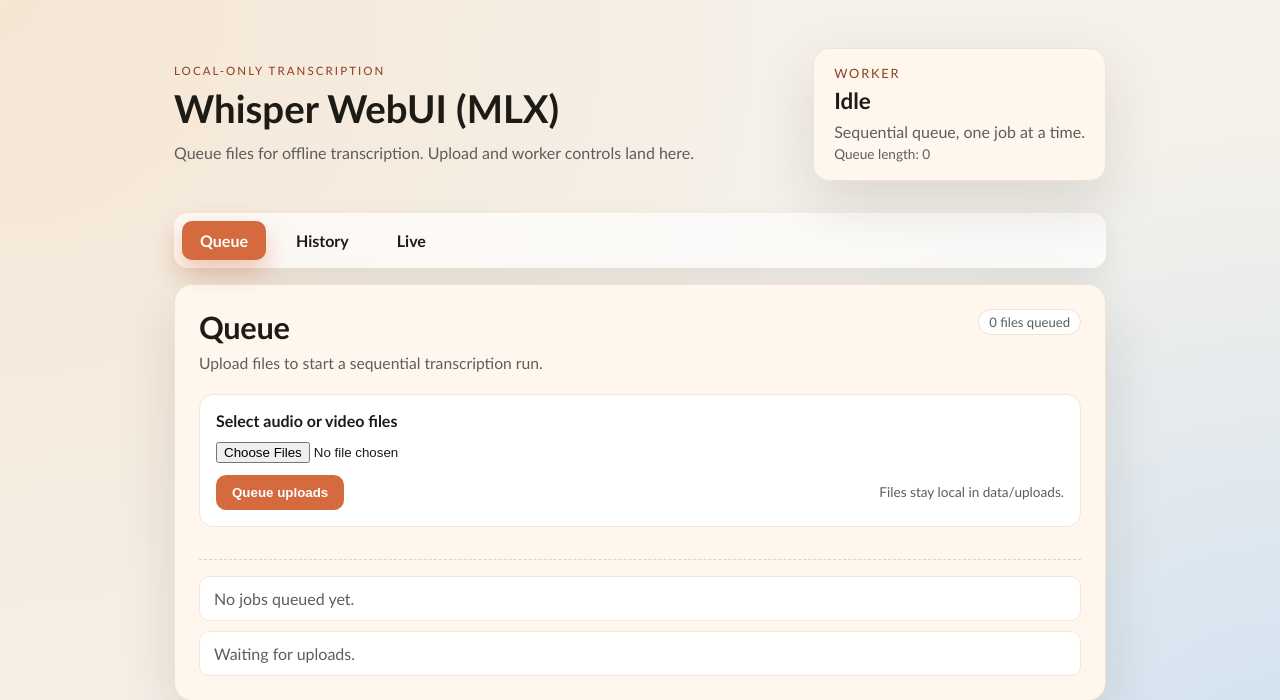
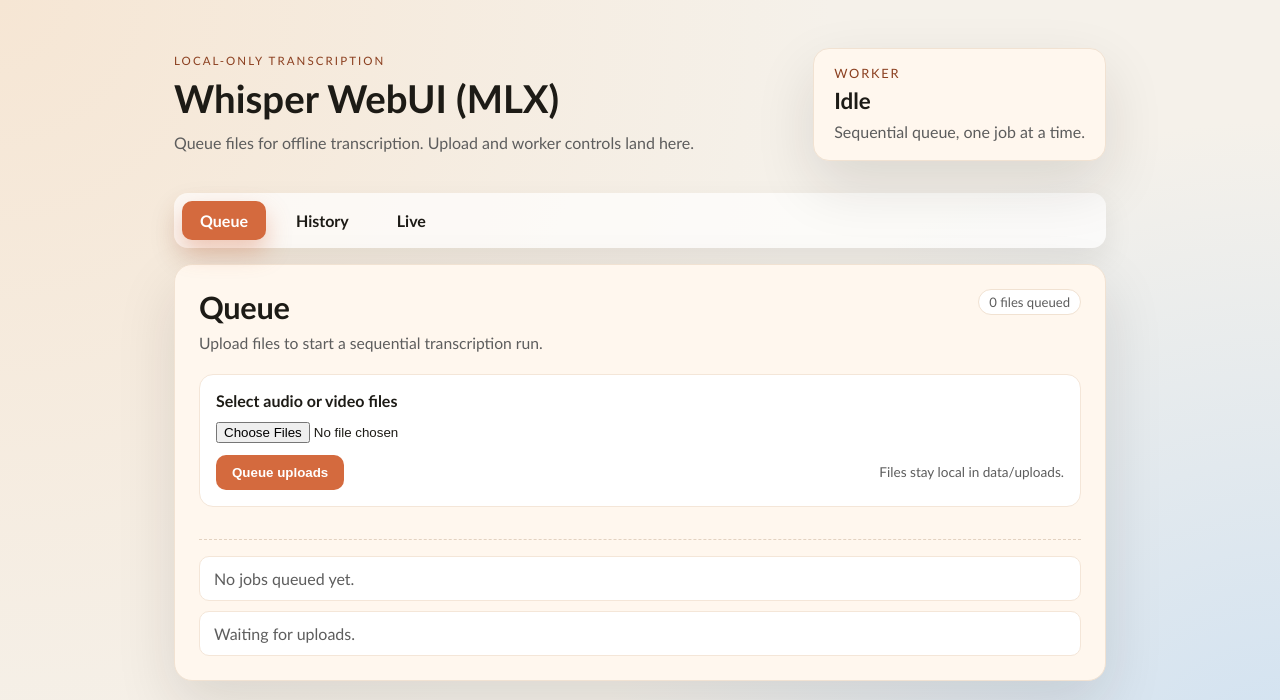
Before and after one commit to ivkhokhlov/whisper-webui-mlx, a FastAPI app: page /?tab=queue in a window 1280 px wide. Shown: the top 700 px of the page. Run offline with FastAPI, Linux system fonts and the light colour scheme; data that the repository does not hold is empty.

Commit message:
Remove worker queue length and redirect upload

```diff
--- a/mlx_ui/app.py
+++ b/mlx_ui/app.py
@@ -6,7 +6,7 @@ import threading
 from uuid import uuid4
 
 from fastapi import FastAPI, File, HTTPException, Request, UploadFile
-from fastapi.responses import FileResponse, HTMLResponse
+from fastapi.responses import FileResponse, HTMLResponse, RedirectResponse
 from fastapi.templating import Jinja2Templates
 
 from mlx_ui.db import JobRecord, delete_queued_job, get_job, init_db, insert_job, list_jobs
@@ -194,21 +194,7 @@ async def upload_files(
             await upload.close()
         insert_job(db_path, new_job_record(job_id, safe_name, destination))
 
-    jobs = list_jobs(db_path)
-    queue_jobs, history_jobs = _split_jobs(jobs)
-    queued_count = sum(1 for job in queue_jobs if job.status == "queued")
-
-    return templates.TemplateResponse(
-        request,
-        "index.html",
-        {
-            "queue_jobs": queue_jobs,
-            "queued_count": queued_count,
-            "history_jobs": history_jobs,
-            "results_by_job": build_results_index(history_jobs),
-            "worker": _worker_state(jobs),
-        },
-    )
+    return RedirectResponse(url="/?tab=queue", status_code=303)
 
 
 @app.get("/api/state")
--- a/mlx_ui/templates/index.html
+++ b/mlx_ui/templates/index.html
@@ -704,7 +704,6 @@
               Sequential queue, one job at a time.
             {% endif %}
           </p>
-          <p class="status-meta" id="worker-queue">Queue length: {{ worker.queue_length }}</p>
         </div>
       </header>
 
@@ -1005,7 +1004,6 @@
         const historyPlaceholder = document.getElementById("history-placeholder");
         const workerStatus = document.getElementById("worker-status");
         const workerDetail = document.getElementById("worker-detail");
-        const workerQueue = document.getElementById("worker-queue");
         const queueCountEls = document.querySelectorAll("[data-queue-count]");
         const toastStack = document.getElementById("toast-stack");
         const notifiedJobIds = new Set();
@@ -1556,13 +1554,6 @@
               } else {
                 workerDetail.textContent = "Sequential queue, one job at a time.";
               }
-              if (workerQueue) {
-                const length =
-                  typeof payload.worker.queue_length === "number"
-                    ? payload.worker.queue_length
-                    : queuedJobs.length;
-                workerQueue.textContent = `Queue length: ${length}`;
-              }
             }
           } catch (error) {
             console.warn("Failed to refresh state", error);
```
